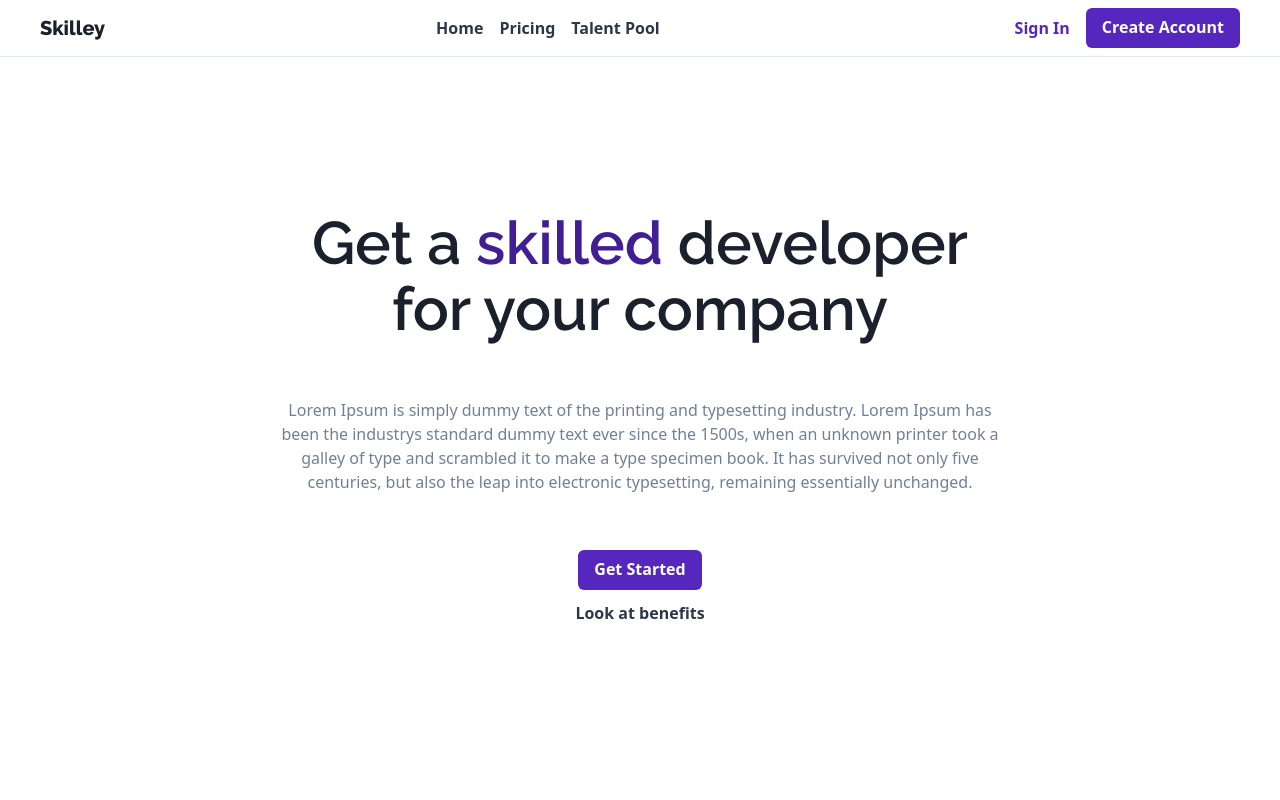
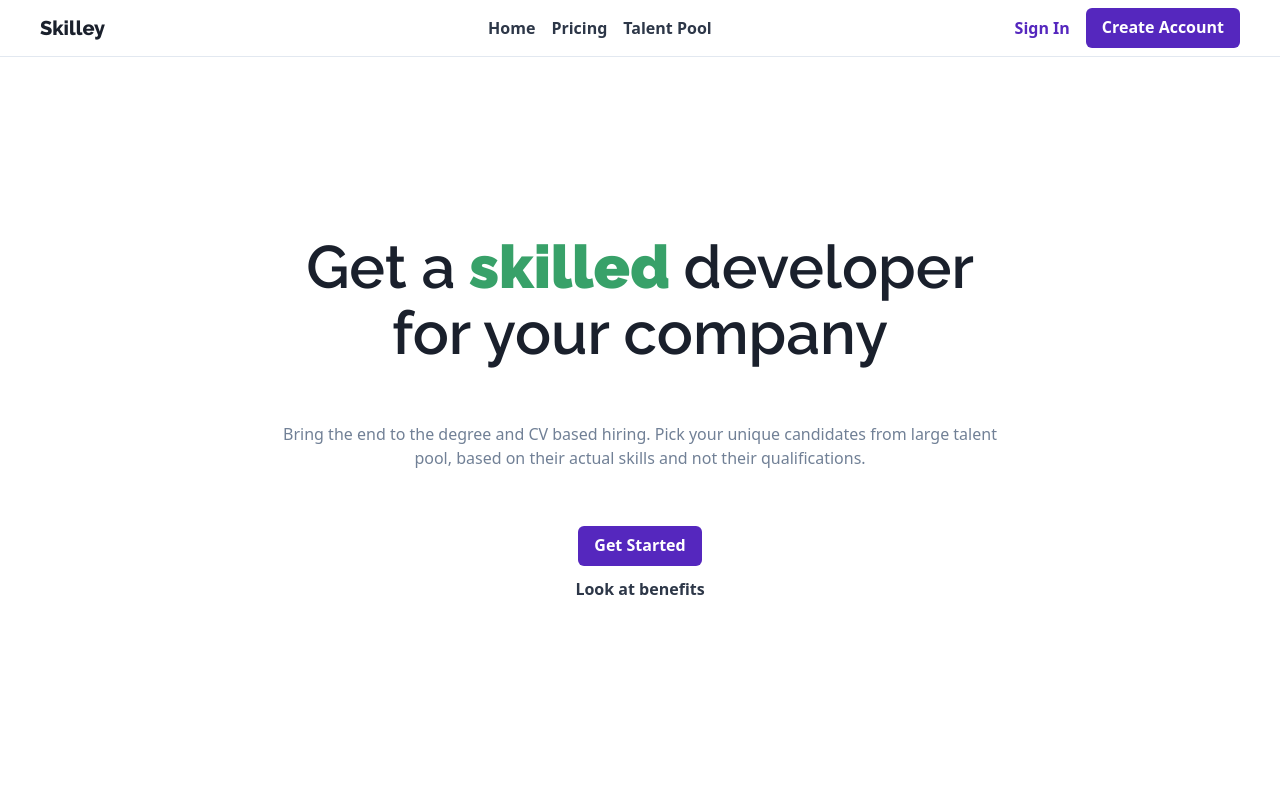
Before and after one commit to hypecoders/skilley-demo, a React (Create React App) app: page / in a window 1280 px wide. Shown: the top 800 px of the page. Built offline with nearby package versions, Linux system fonts and the light colour scheme; no server answers.

Commit message:
Fix styling

```diff
--- a/src/components/landing-page/AppBar.tsx
+++ b/src/components/landing-page/AppBar.tsx
@@ -61,7 +61,7 @@ const AppBar = () => {
 					<Logo />
 				</Flex>
 
-				<Box display={{ base: 'none', md: 'block' }} mr={6}>
+				<Box display={{ base: 'none', md: 'block' }} ml={20}>
 					<DesktopNav />
 				</Box>
 				{user ? (
@@ -69,7 +69,6 @@ const AppBar = () => {
 						onClick={() => navigate('/app/dashboard')}
 						variant="primary"
 						size={buttonSize}
-						ml={-10}
 					>
 						Dashboard
 					</Button>
--- a/src/modules/HomeSubpage.tsx
+++ b/src/modules/HomeSubpage.tsx
@@ -86,7 +86,7 @@ const HomeSubpage = () => (
 						<Feature
 							icon={<Icon as={CheckIcon} color="purple.500" w={5} h={5} />}
 							iconBg={useColorModeValue('purple.100', 'purple.900')}
-							text="Find most suitable developer"
+							text="Find most suitable candidate"
 						/>
 					</Stack>
 				</Stack>
--- a/src/modules/UnderConstruction.tsx
+++ b/src/modules/UnderConstruction.tsx
@@ -1,5 +1,5 @@
-import { Flex, Heading, Icon } from '@chakra-ui/react';
-import { AiOutlineWarning } from 'react-icons/ai';
+import { Flex, Text, Icon } from '@chakra-ui/react';
+import { HiOutlineCode as ICode } from 'react-icons/hi';
 
 import useWindowDimensions from '../hooks/windowDimensions';
 
@@ -17,8 +17,10 @@ const UnderConstruction = () => {
 			align="center"
 			justifyContent="center"
 		>
-			<Heading textAlign="center">Under the construction</Heading>
-			<Icon as={AiOutlineWarning} boxSize={10} color="orange.500" />
+			<Text textAlign="center" fontWeight="bold" fontSize="2xl">
+				Coming soon...
+			</Text>
+			<Icon as={ICode} boxSize={10} color="yellow.400" />
 		</Flex>
 	);
 };
--- a/src/routes/Home.tsx
+++ b/src/routes/Home.tsx
@@ -23,19 +23,16 @@ const Home = () => {
 						lineHeight="110%"
 					>
 						Get a
-						<Text as="span" color={colors.brand[600]}>
+						<Text as="span" color="green.500" fontWeight="black">
 							{' '}
 							skilled{' '}
 						</Text>
 						developer for your company
 					</Heading>
 					<Text color="gray.500">
-						Lorem Ipsum is simply dummy text of the printing and typesetting
-						industry. Lorem Ipsum has been the industrys standard dummy text
-						ever since the 1500s, when an unknown printer took a galley of type
-						and scrambled it to make a type specimen book. It has survived not
-						only five centuries, but also the leap into electronic typesetting,
-						remaining essentially unchanged.
+						Bring the end to the degree and CV based hiring. Pick your unique
+						candidates from large talent pool, based on their actual skills and
+						not their qualifications.
 					</Text>
 					<Stack
 						direction="column"
--- a/src/routes/Pool.tsx
+++ b/src/routes/Pool.tsx
@@ -113,7 +113,7 @@ const Pool = () => {
 				lineHeight="110%"
 			>
 				Search for
-				<Text as="span" color={colors.brand[600]}>
+				<Text as="span" color="green.500" fontWeight="black">
 					{' '}
 					talented{' '}
 				</Text>
```
